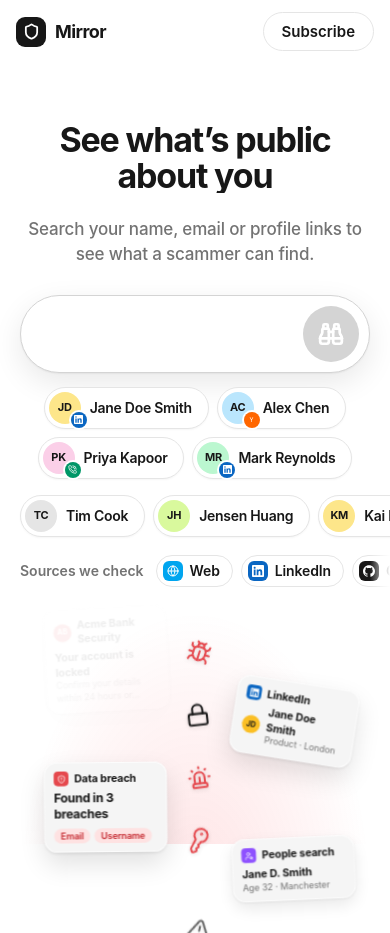
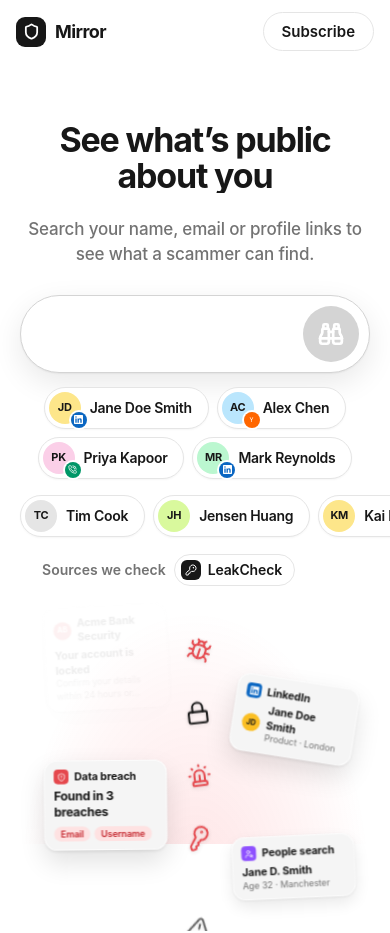
Before and after one commit to ghcpuman902/hackable, a Next.js app: page / in a window 390 px wide. Built offline with nearby package versions, Linux system fonts and the light colour scheme.

Commit message:
Phones: Sources we check shows one cycling pill in a fixed slot instead of a sideways scroller; static first pill with reduced motion; desktop unchanged

```diff
--- a/src/app/globals.css
+++ b/src/app/globals.css
@@ -217,7 +217,7 @@ html,body{overflow-x:clip}
 @keyframes pb3{0%,26.67%{opacity:1}33.33%,93.33%{opacity:0}100%{opacity:1}}
 @media (prefers-reduced-motion:reduce){.pbi{animation:none!important;opacity:0}.pbi:first-child{opacity:1}}
 .person:hover{background:var(--n50)}
-.run .people,.run .srcs{display:none}
+.run .people,.run .srcs,.run .srcs-m{display:none}
 .tag-row{display:flex;padding:4px 0 0}
 .badge{display:inline-flex;align-items:center;gap:6px;height:30px;padding:0 14px;border-radius:999px;background:var(--n900);color:#fff;font-size:14px;font-weight:700;letter-spacing:-.01em;white-space:nowrap}
 .badge.none{background:var(--ok-bg);color:var(--ok);padding-left:10px}
@@ -228,6 +228,13 @@ html,body{overflow-x:clip}
 .src{display:inline-flex;align-items:center;gap:7px;padding:5px 12px 5px 6px;border-radius:999px;border:1px solid var(--n200);background:#fff;font:600 14px/1 var(--font);color:var(--n900);letter-spacing:-.01em;white-space:nowrap}
 .src .ti{width:20px;height:20px;border-radius:6px;display:grid;place-items:center;color:#fff;background:var(--c)}
 .src .ti svg{width:12px;height:12px}
+.srcs-m{display:none;align-items:center;justify-content:center;gap:8px}
+.srcs-m .slbl{font:600 14px var(--font);color:var(--n500);white-space:nowrap}
+.sslot{display:grid;overflow:hidden;padding:1px 0}
+/* Seven sources, 1.5s each: 10.5s per lap, with a 0.3s slide between pills. */
+.sitem{grid-area:1/1;display:flex;opacity:0;animation:srcm 10.5s linear infinite;animation-delay:calc(var(--i) * 1.5s - 10.8s)}
+@keyframes srcm{0%{opacity:0;transform:translateY(70%)}2.86%,14.29%{opacity:1;transform:none}17.14%,100%{opacity:0;transform:translateY(-70%)}}
+@media (prefers-reduced-motion:reduce){.sitem{animation:none!important;opacity:0}.sitem:first-child{opacity:1}}
 .report-link{display:none}
 .done .report-link{display:inline-flex;text-decoration:none}
 .glow{position:fixed;left:0;right:0;bottom:0;height:55svh;z-index:0;pointer-events:none;
@@ -296,10 +303,8 @@ html,body{overflow-x:clip}
 .rise .sec{animation:none}
 @media (max-width:640px){
   .nav{padding:12px 16px}
-  .srow{display:contents}
-  .srcs{flex-direction:row;align-items:center;flex-wrap:nowrap;justify-content:flex-start;overflow-x:auto;width:calc(100% + 40px);margin:0 -20px;padding:2px 20px;scrollbar-width:none;
-    -webkit-mask-image:linear-gradient(90deg,transparent,#000 20px,#000 calc(100% - 20px),transparent);mask-image:linear-gradient(90deg,transparent,#000 20px,#000 calc(100% - 20px),transparent)}
-  .srcs::-webkit-scrollbar{display:none}
+  .srcs{display:none}
+  .landing:not(.run) .srcs-m{display:flex}
   .people.presets{flex-wrap:nowrap;justify-content:flex-start;overflow-x:auto;width:calc(100% + 40px);margin:0 -20px;padding:2px 20px;scrollbar-width:none}
   .people.presets::-webkit-scrollbar{display:none}
   .people.presets .person{flex:none}
--- a/src/components/SearchFlow.tsx
+++ b/src/components/SearchFlow.tsx
@@ -320,6 +320,13 @@ export default function SearchFlow({ live = false }: { live?: boolean }) {
               <div className="srow"><span className="slbl">Sources we check</span>{SOURCES.slice(0, 4).map(src)}</div>
               <div className="srow">{SOURCES.slice(4).map(src)}</div>
             </div>
+            {/* Phones: one source at a time beside the label. Every pill shares one grid cell, so the slot is as wide as the widest. */}
+            <div className="srcs-m">
+              <span className="slbl">Sources we check</span>
+              <span className="sslot">
+                {SOURCES.map((s, i) => <span key={s.n} className="sitem" style={{ "--i": i } as CSSProperties}>{src(s)}</span>)}
+              </span>
+            </div>
             <a className="pill report-link" href="#report">Open the report</a>
           </div>
         </div>
```
